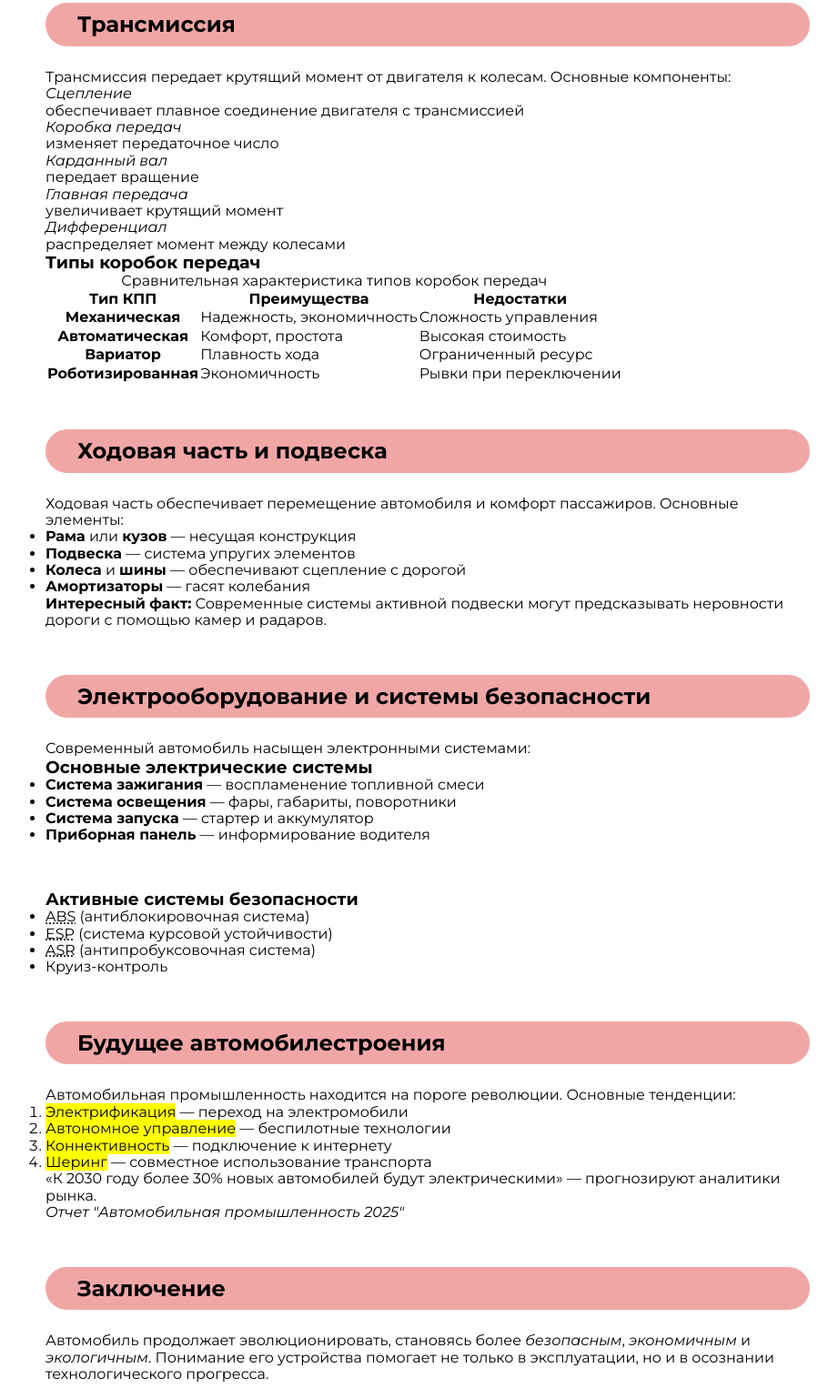
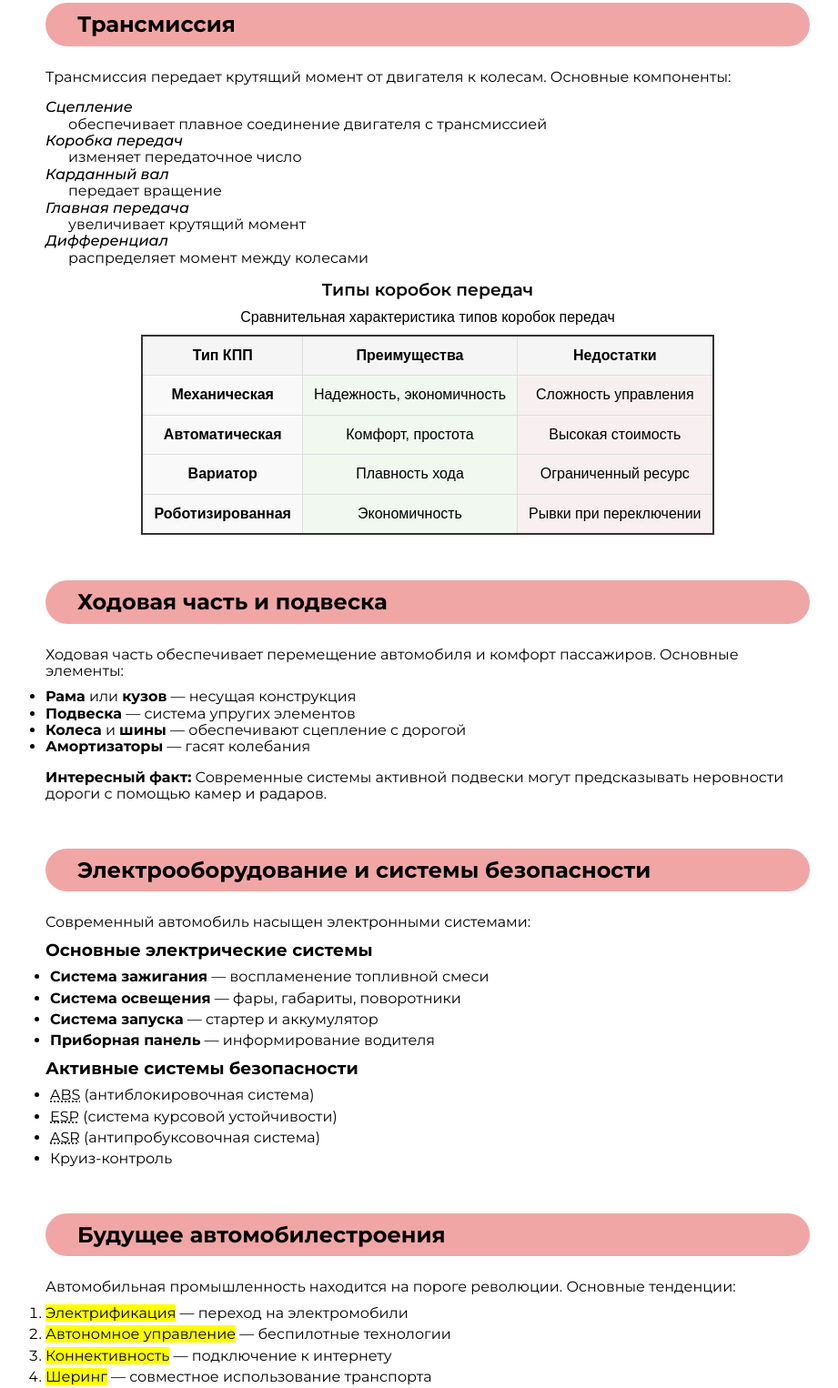
Before and after one commit to lipan4836/samson-task, a website built with Vite: page samson-test-task/samson-test-task/text/index.html in a window 1280 px wide. Shown: the part 1062-2588 px from the top of the page at 91% size, without its empty margins (170-1091 px from the left). Built offline with nearby package versions, Linux system fonts and the light colour scheme.

Commit message:
feat: implement text task

```diff
--- a/samson-test-task/samson-test-task/src/styles/pages/text.scss
+++ b/samson-test-task/samson-test-task/src/styles/pages/text.scss
@@ -1,3 +1,9 @@
+.text-article {
+  @media (max-width: 1080px) {
+    width: 85%;
+  }
+}
+
 .text-head {
   flex-direction: column;
 }
@@ -64,3 +70,172 @@
     margin: 15px 0;
   }
 }
+
+.transmission {
+  &__disc {
+    margin-bottom: 15px;
+  }
+
+  &__list {
+    margin-bottom: 15px;
+  }
+
+  &__term {
+    font-weight: 500;
+  }
+
+  &__def {
+    margin-left: 25px;
+  }
+
+  &__types {
+    &-head {
+      font-weight: 600;
+      text-align: center;
+      margin-bottom: 10px;
+    }
+
+    &-table {
+      max-width: 800px;
+      margin: auto;
+      border-collapse: collapse;
+      border: 2px solid #333;
+      font-family: Arial, sans-serif;
+      margin-bottom: 20px;
+
+      @media (max-width: 800px) {
+        font-size: 12px;
+      }
+
+      .transmission__header {
+        background-color: #f5f5f5;
+        border: 1px solid #ddd;
+        padding: 12px;
+        text-align: center;
+        font-weight: 600;
+      }
+
+      .transmission__row {
+        border-bottom: 1px solid #ddd;
+      }
+
+      .transmission__type {
+        font-weight: 600;
+        padding: 12px;
+        border: 1px solid #ddd;
+        background-color: #f9f9f9;
+      }
+
+      .transmission__cell {
+        padding: 12px;
+        border: 1px solid #ddd;
+        text-align: center;
+
+        &--pros {
+          background-color: #f0f8f0;
+        }
+
+        &--cons {
+          background-color: #f8f0f0;
+        }
+      }
+    }
+
+    &-cap {
+      font-size: 16px;
+      font-weight: 500;
+      margin-bottom: 10px;
+      text-align: center;
+    }
+  }
+}
+
+.transmission__types-table th,
+.transmission__types-table td {
+  border: 1px solid #ccc;
+}
+
+.transmission__types-table thead {
+  background-color: #e8e8e8;
+}
+
+.chassis {
+  &__disc {
+    margin-bottom: 10px;
+  }
+
+  &__list {
+    margin-bottom: 15px;
+  }
+}
+
+.electrical {
+  &__head {
+    margin-bottom: 10px;
+  }
+
+  &__disc {
+    margin-bottom: 10px;
+  }
+
+  &__systems {
+    margin-bottom: 10px;
+  }
+
+  &__list {
+    &--item {
+      margin: 5px;
+    }
+  }
+}
+
+.future {
+  &__disc {
+    margin-bottom: 10px;
+  }
+
+  &__list {
+    margin-bottom: 15px;
+
+    &--item {
+      margin-bottom: 5px;
+    }
+  }
+
+  &__quote {
+    &-content {
+      margin-left: 35px;
+    }
+
+    &-author {
+      display: block;
+      font-size: 14px;
+      text-align: right;
+    }
+  }
+}
+
+.conclusion {
+  margin-bottom: 15px;
+}
+
+.materials {
+  &__nav {
+    margin: 10px 0;
+  }
+
+  &__head {
+    margin-bottom: 15px;
+  }
+
+  &__list {
+    &--item {
+      margin: 5px 0;
+      transition: all 0.2s ease-in;
+
+      &:hover {
+        color: #db4f4f;
+      }
+    }
+  }
+}
--- a/samson-test-task/samson-test-task/text/index.html
+++ b/samson-test-task/samson-test-task/text/index.html
@@ -32,7 +32,7 @@
         <time class="article-meta__date" datetime="2025-11-28">28 ноября 2025 года</time>
       </div>
     </header>
-    <main class="main">
+    <main class="main text-article">
       <article class="vehicle-article">
         <section class="section" id="introduction">
           <h2 class="sub-head">Введение в автомобилестроение</h2>
@@ -86,75 +86,80 @@
             </ol>
           </div>
         </section>
-
-        <section class="section" id="transmission">
+        <section class="section transmission" id="transmission">
           <h2 class="sub-head">Трансмиссия</h2>
-          <p>Трансмиссия передает крутящий момент от двигателя к колесам. Основные компоненты:</p>
-
-          <dl>
-            <dt><dfn>Сцепление</dfn></dt>
-            <dd>обеспечивает плавное соединение двигателя с трансмиссией</dd>
-
-            <dt><dfn>Коробка передач</dfn></dt>
-            <dd>изменяет передаточное число</dd>
-
-            <dt><dfn>Карданный вал</dfn></dt>
-            <dd>передает вращение</dd>
-
-            <dt><dfn>Главная передача</dfn></dt>
-            <dd>увеличивает крутящий момент</dd>
-
-            <dt><dfn>Дифференциал</dfn></dt>
-            <dd>распределяет момент между колесами</dd>
+          <p class="transmission__disc">
+            Трансмиссия передает крутящий момент от двигателя к колесам. Основные компоненты:
+          </p>
+          <dl class="transmission__list">
+            <dt class="transmission__term"><dfn>Сцепление</dfn></dt>
+            <dd class="transmission__def">
+              обеспечивает плавное соединение двигателя с трансмиссией
+            </dd>
+            <dt class="transmission__term"><dfn>Коробка передач</dfn></dt>
+            <dd class="transmission__def">изменяет передаточное число</dd>
+            <dt class="transmission__term"><dfn>Карданный вал</dfn></dt>
+            <dd class="transmission__def">передает вращение</dd>
+            <dt class="transmission__term"><dfn>Главная передача</dfn></dt>
+            <dd class="transmission__def">увеличивает крутящий момент</dd>
+            <dt class="transmission__term"><dfn>Дифференциал</dfn></dt>
+            <dd class="transmission__def">распределяет момент между колесами</dd>
           </dl>
-
-          <section class="section">
-            <h3>Типы коробок передач</h3>
-            <table>
-              <caption>
+          <div class="transmission__types">
+            <h3 class="transmission__types-head">Типы коробок передач</h3>
+            <table class="transmission__types-table">
+              <caption class="transmission__types-cap">
                 Сравнительная характеристика типов коробок передач
               </caption>
               <thead>
                 <tr>
-                  <th scope="col">Тип КПП</th>
-                  <th scope="col">Преимущества</th>
-                  <th scope="col">Недостатки</th>
+                  <th class="transmission__header transmission__header--type" scope="col">
+                    Тип КПП
+                  </th>
+                  <th class="transmission__header transmission__header--pros" scope="col">
+                    Преимущества
+                  </th>
+                  <th class="transmission__header transmission__header--cons" scope="col">
+                    Недостатки
+                  </th>
                 </tr>
               </thead>
               <tbody>
-                <tr>
-                  <th scope="row">Механическая</th>
-                  <td>Надежность, экономичность</td>
-                  <td>Сложность управления</td>
+                <tr class="transmission__row">
+                  <th class="transmission__type" scope="row">Механическая</th>
+                  <td class="transmission__cell transmission__cell--pros">
+                    Надежность, экономичность
+                  </td>
+                  <td class="transmission__cell transmission__cell--cons">Сложность управления</td>
                 </tr>
-                <tr>
-                  <th scope="row">Автоматическая</th>
-                  <td>Комфорт, простота</td>
-                  <td>Высокая стоимость</td>
+                <tr class="transmission__row">
+                  <th class="transmission__type" scope="row">Автоматическая</th>
+                  <td class="transmission__cell transmission__cell--pros">Комфорт, простота</td>
+                  <td class="transmission__cell transmission__cell--cons">Высокая стоимость</td>
                 </tr>
-                <tr>
-                  <th scope="row">Вариатор</th>
-                  <td>Плавность хода</td>
-                  <td>Ограниченный ресурс</td>
+                <tr class="transmission__row">
+                  <th class="transmission__type" scope="row">Вариатор</th>
+                  <td class="transmission__cell transmission__cell--pros">Плавность хода</td>
+                  <td class="transmission__cell transmission__cell--cons">Ограниченный ресурс</td>
                 </tr>
-                <tr>
-                  <th scope="row">Роботизированная</th>
-                  <td>Экономичность</td>
-                  <td>Рывки при переключении</td>
+                <tr class="transmission__row">
+                  <th class="transmission__type" scope="row">Роботизированная</th>
+                  <td class="transmission__cell transmission__cell--pros">Экономичность</td>
+                  <td class="transmission__cell transmission__cell--cons">
+                    Рывки при переключении
+                  </td>
                 </tr>
               </tbody>
             </table>
-          </section>
+          </div>
         </section>
-
-        <section class="section" id="chassis">
+        <section class="section chassis" id="chassis">
           <h2 class="sub-head">Ходовая часть и подвеска</h2>
-          <p>
+          <p class="chassis__disc">
             Ходовая часть обеспечивает перемещение автомобиля и комфорт пассажиров. Основные
             элементы:
           </p>
-
-          <ul>
+          <ul class="chassis__list">
             <li><strong>Рама</strong> или <strong>кузов</strong> — несущая конструкция</li>
             <li><strong>Подвеска</strong> — система упругих элементов</li>
             <li>
@@ -162,64 +167,78 @@
             </li>
             <li><strong>Амортизаторы</strong> — гасят колебания</li>
           </ul>
-
-          <aside>
+          <div>
             <p>
               <strong>Интересный факт:</strong> Современные системы активной подвески могут
               предсказывать неровности дороги с помощью камер и радаров.
             </p>
-          </aside>
+          </div>
         </section>
-
-        <section class="section" id="electrical">
+        <section class="section electrical" id="electrical">
           <h2 class="sub-head">Электрооборудование и системы безопасности</h2>
-          <p>Современный автомобиль насыщен электронными системами:</p>
-
-          <section class="section">
-            <h3>Основные электрические системы</h3>
-            <ul>
-              <li><strong>Система зажигания</strong> — воспламенение топливной смеси</li>
-              <li><strong>Система освещения</strong> — фары, габариты, поворотники</li>
-              <li><strong>Система запуска</strong> — стартер и аккумулятор</li>
-              <li><strong>Приборная панель</strong> — информирование водителя</li>
+          <p class="electrical__disc">Современный автомобиль насыщен электронными системами:</p>
+          <div class="electrical__systems">
+            <h3 class="electrical__head">Основные электрические системы</h3>
+            <ul class="electrical__list">
+              <li class="electrical__list--item">
+                <strong>Система зажигания</strong> — воспламенение топливной смеси
+              </li>
+              <li class="electrical__list--item">
+                <strong>Система освещения</strong> — фары, габариты, поворотники
+              </li>
+              <li class="electrical__list--item">
+                <strong>Система запуска</strong> — стартер и аккумулятор
+              </li>
+              <li class="electrical__list--item">
+                <strong>Приборная панель</strong> — информирование водителя
+              </li>
             </ul>
-          </section>
-
-          <section class="section">
-            <h3>Активные системы безопасности</h3>
-            <ul>
-              <li><abbr title="Anti-lock Braking System">ABS</abbr> (антиблокировочная система)</li>
-              <li>
+          </div>
+          <div class="electrical__active">
+            <h3 class="electrical__head">Активные системы безопасности</h3>
+            <ul class="electrical__list">
+              <li class="electrical__list--item">
+                <abbr title="Anti-lock Braking System">ABS</abbr> (антиблокировочная система)
+              </li>
+              <li class="electrical__list--item">
                 <abbr title="Electronic Stability Program">ESP</abbr> (система курсовой
                 устойчивости)
               </li>
-              <li><abbr title="Anti-Slip Regulation">ASR</abbr> (антипробуксовочная система)</li>
-              <li>Круиз-контроль</li>
+              <li class="electrical__list--item">
+                <abbr title="Anti-Slip Regulation">ASR</abbr> (антипробуксовочная система)
+              </li>
+              <li class="electrical__list--item">Круиз-контроль</li>
             </ul>
-          </section>
+          </div>
         </section>
-
-        <section class="section" id="future">
+        <section class="section future" id="future">
           <h2 class="sub-head">Будущее автомобилестроения</h2>
-          <p>Автомобильная промышленность находится на пороге революции. Основные тенденции:</p>
-
-          <ol>
-            <li><mark>Электрификация</mark> — переход на электромобили</li>
-            <li><mark>Автономное управление</mark> — беспилотные технологии</li>
-            <li><mark>Коннективность</mark> — подключение к интернету</li>
-            <li><mark>Шеринг</mark> — совместное использование транспорта</li>
+          <p class="future__disc">
+            Автомобильная промышленность находится на пороге революции. Основные тенденции:
+          </p>
+          <ol class="future__list">
+            <li class="future__list--item">
+              <mark>Электрификация</mark> — переход на электромобили
+            </li>
+            <li class="future__list--item">
+              <mark>Автономное управление</mark> — беспилотные технологии
+            </li>
+            <li class="future__list--item">
+              <mark>Коннективность</mark> — подключение к интернету
+            </li>
+            <li class="future__list--item">
+              <mark>Шеринг</mark> — совместное использование транспорта
+            </li>
           </ol>
-
-          <blockquote>
-            <p>
+          <blockquote class="future__quote">
+            <p class="future__quote-content">
               «К 2030 году более 30% новых автомобилей будут электрическими» — прогнозируют
               аналитики рынка.
             </p>
-            <cite>Отчет "Автомобильная промышленность 2025"</cite>
+            <cite class="future__quote-author">Отчет "Автомобильная промышленность 2025"</cite>
           </blockquote>
         </section>
-
-        <section class="section" id="conclusion">
+        <section class="section conclusion" id="conclusion">
           <h2 class="sub-head">Заключение</h2>
           <p>
             Автомобиль продолжает эволюционировать, становясь более <em>безопасным</em>,
@@ -227,24 +246,33 @@
             в эксплуатации, но и в осознании технологического прогресса.
           </p>
         </section>
-
-        <section class="section">
+        <section class="section materials">
           <p>
-            <small
-              >Статья подготовлена на основе технической документации и экспертных мнений.
-              Информация актуальна на <time datetime="2025-11-28">28 ноября 2025 года</time>.</small
-            >
+            <small>
+              Статья подготовлена на основе технической документации и экспертных мнений. Информация
+              актуальна на <time datetime="2025-11-28">28 ноября 2025 года</time>
+            </small>
           </p>
-
-          <nav aria-label="Дополнительные материалы">
-            <h3>Дополнительные материалы</h3>
-            <ul>
-              <li><a href="https://ru.wikipedia.org/wiki/Двигатель">Подробнее о двигателях</a></li>
-              <li><a href="https://ru.wikipedia.org/wiki/Трансмиссия">Типы трансмиссий</a></li>
+          <nav class="materials__nav" aria-label="Дополнительные материалы">
+            <h3 class="materials__head">Дополнительные материалы</h3>
+            <ul class="materials__list">
               <li>
-                <a href="https://ru.wikipedia.org/wiki/Электронный_блок_управления"
-                  >Электронные системы</a
+                <a class="materials__list--item" href="https://ru.wikipedia.org/wiki/Двигатель">
+                  Подробнее о двигателях
+                </a>
+              </li>
+              <li>
+                <a class="materials__list--item" href="https://ru.wikipedia.org/wiki/Трансмиссия">
+                  Типы трансмиссий
+                </a>
+              </li>
+              <li>
+                <a
+                  class="materials__list--item"
+                  href="https://ru.wikipedia.org/wiki/Электронный_блок_управления"
                 >
+                  Электронные системы
+                </a>
               </li>
             </ul>
           </nav>
```
